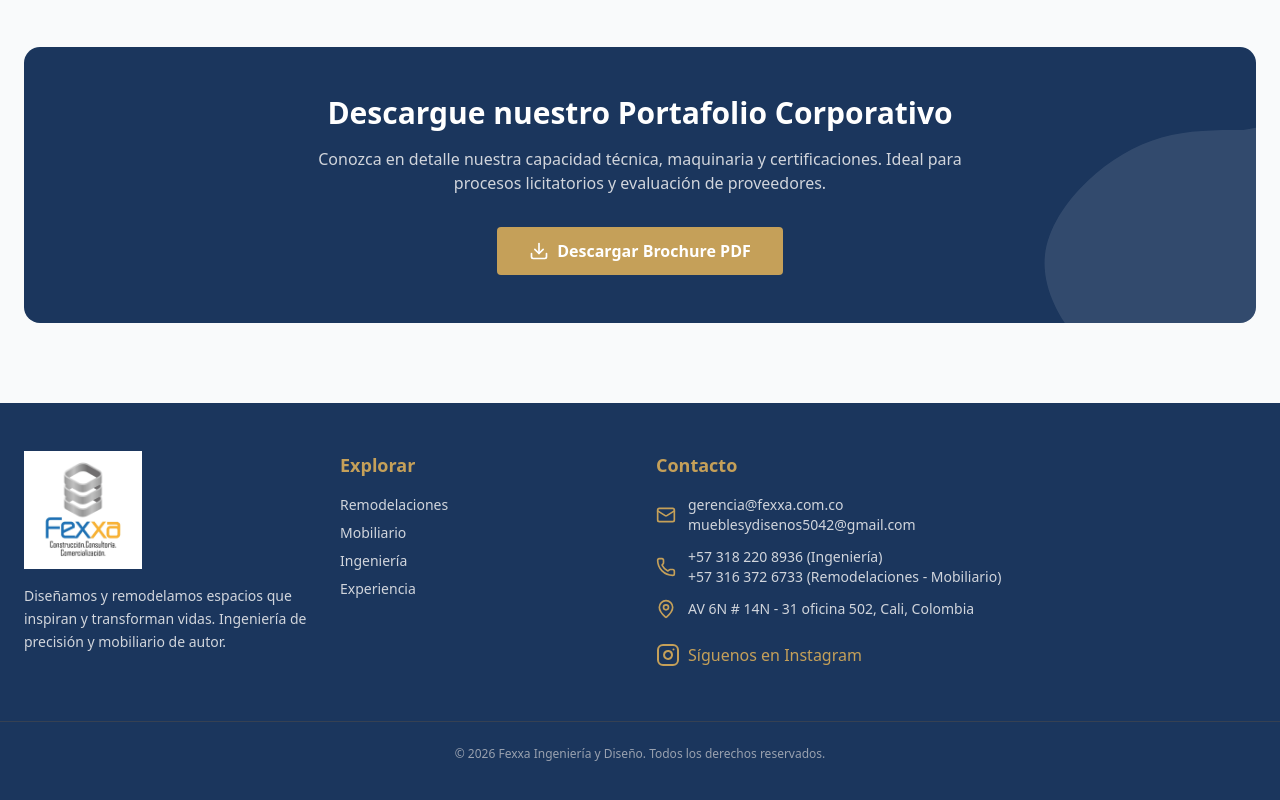
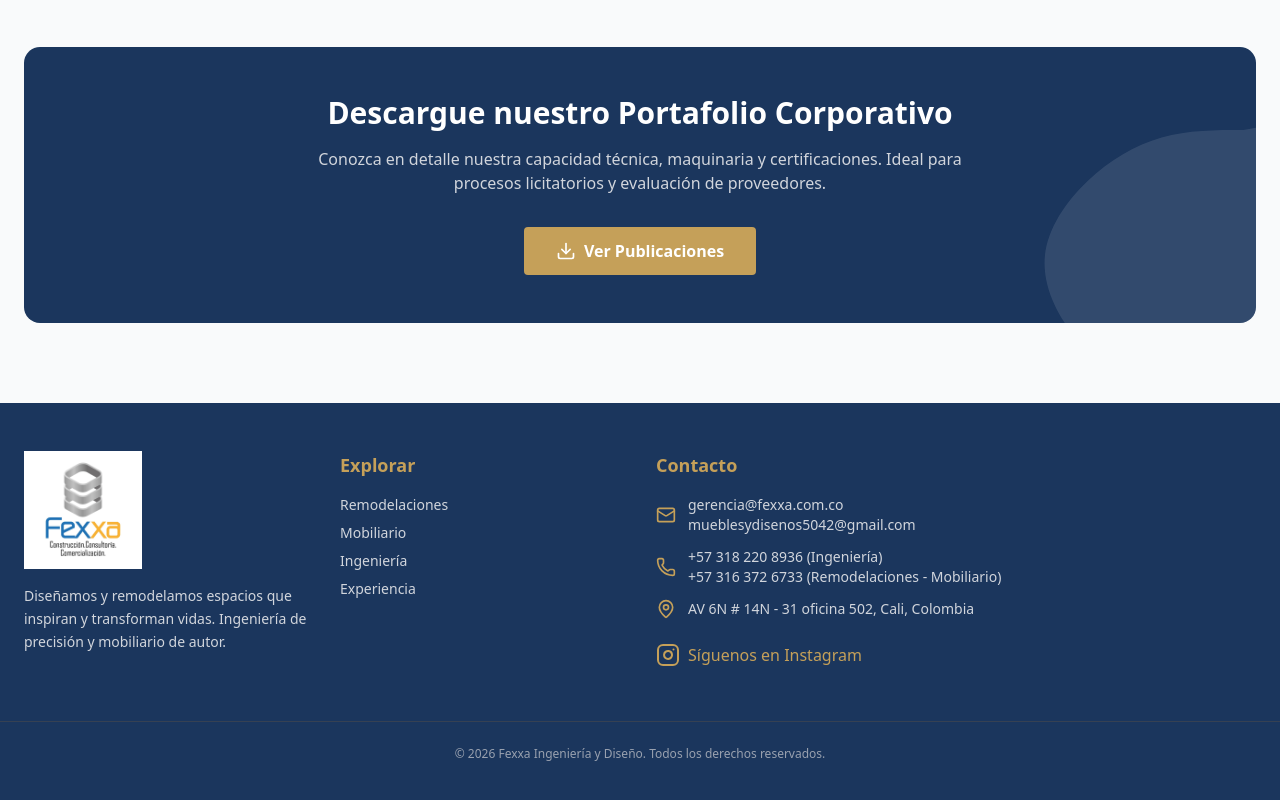
Before and after one commit to jeffersonreyes-stack/fexxa, a Next.js app: page /ingenieria in a window 1280 px wide. Shown: the part 967-1767 px from the top of the page. Built offline with nearby package versions, Linux system fonts and the light colour scheme; a web font is replaced by a local one.

Commit message:
fix: link brochure button to /publicaciones instead of missing PDF

```diff
--- a/src/app/ingenieria/page.tsx
+++ b/src/app/ingenieria/page.tsx
@@ -28,12 +28,11 @@ export default function IngenieriaPage() {
               Ideal para procesos licitatorios y evaluación de proveedores.
             </p>
             <a
-              href="/brochure-fexxa.pdf" // Placeholder path
-              download
+              href="/publicaciones"
               className="inline-flex items-center bg-[#C5A059] text-white font-bold py-3 px-8 rounded hover:bg-[#b08d4b] transition-colors"
             >
               <Download className="mr-2 w-5 h-5" />
-              Descargar Brochure PDF
+              Ver Publicaciones
             </a>
           </div>
 
```
